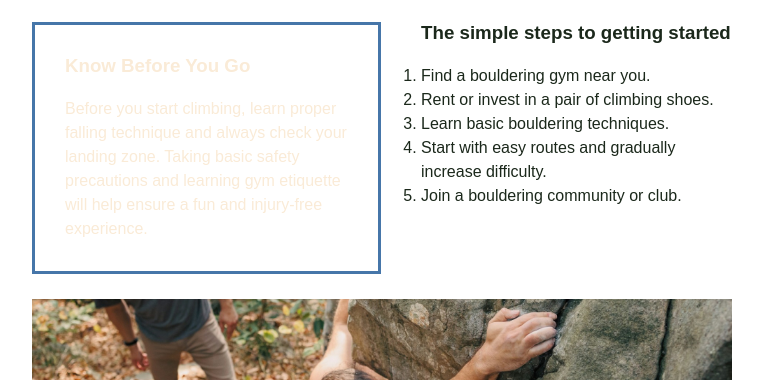
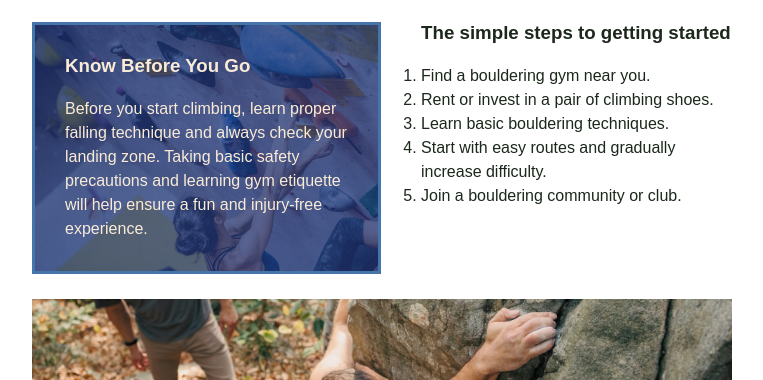
Before and after one commit to muofhehope/My-second-project, a plain HTML site: page getting-starterd.html in a window 1280 px wide. Shown: the part 420-800 px from the top of the page, without its empty margins (258-1021 px from the left). Drawn offline with Linux system fonts and the light colour scheme; the site is published under a folder, as on GitHub Pages, so addresses that start at the root find nothing.

Commit message:
changes in background image

```diff
--- a/css/style.css
+++ b/css/style.css
@@ -89,7 +89,7 @@ h3 {
     margin-right: 40px;
     padding: 30px;
     color: antiquewhite;
-    background-image: url("/images/simple-steps.jpg");
+    background-image: url("../images/simple-steps.jpg");
     border: 3px solid #4676A9;
 
 }
```
